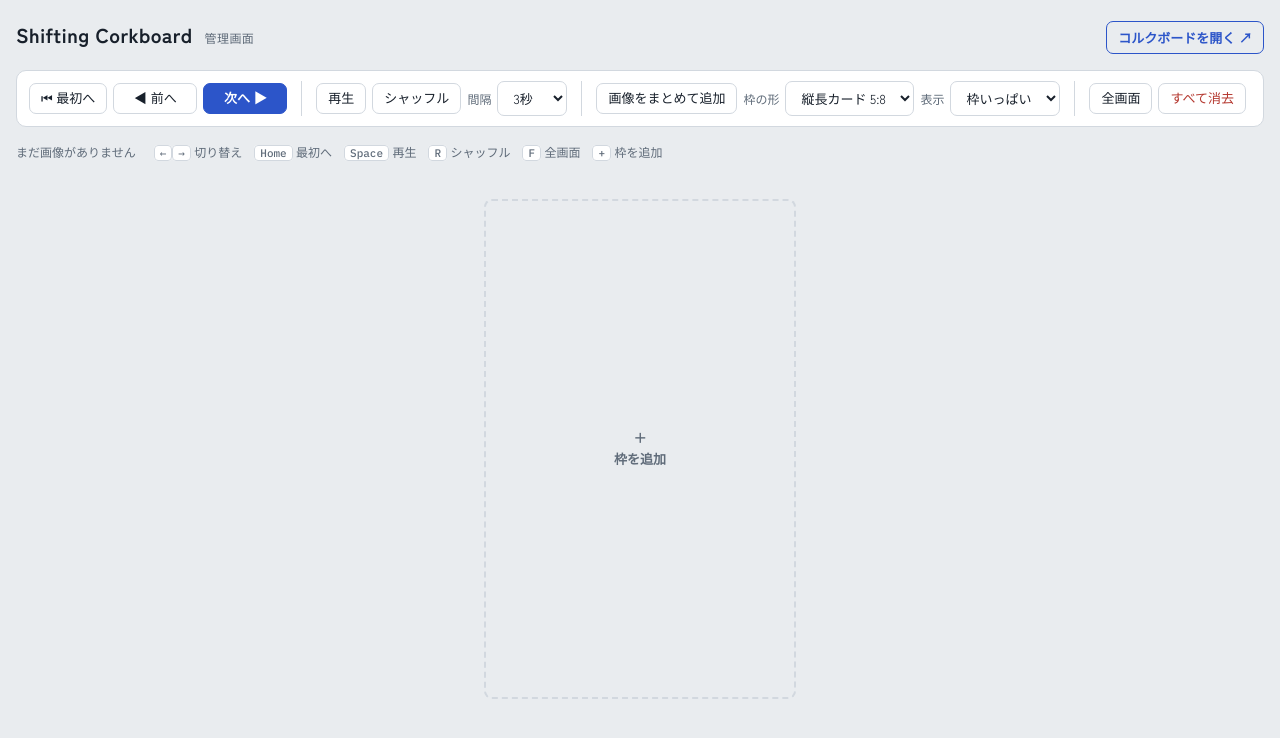
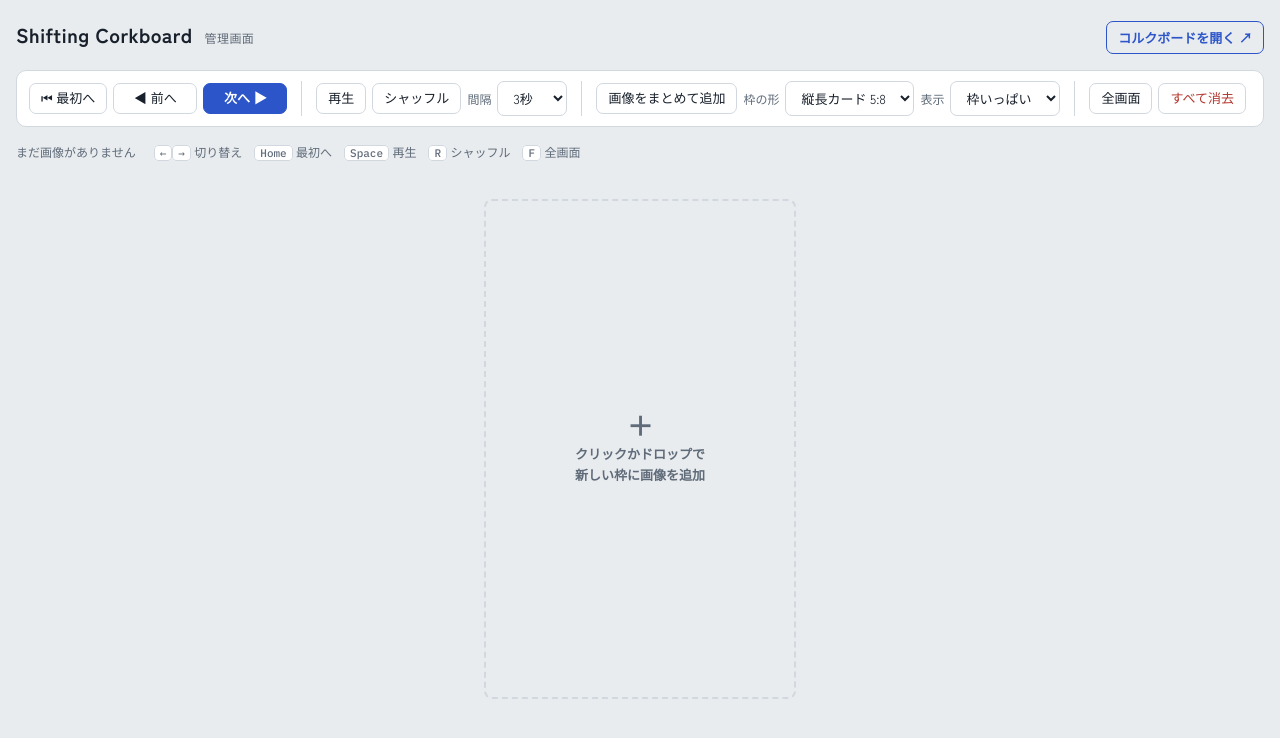
Before and after one commit to ishi720/shifting-corkboard-viewer, a Svelte app: page / in a window 1280 px wide. Shown: the top 738 px of the page. Built offline with nearby package versions, Linux system fonts and the light colour scheme.

Commit message:
枠を追加を削除し、直接画像をドロップできるように変更

```diff
--- a/src/admin/App.svelte
+++ b/src/admin/App.svelte
@@ -9,10 +9,12 @@
   let fsError = $state(false);
   let editingId = $state(null); // 中身を編集中の枠ID
   let fullscreen = $state(false);
+  let newInput = $state();
+  let newDrag = $state(false);
 
   const boardUrl = `${import.meta.env.BASE_URL}board.html`;
 
-  // 末尾の「枠を追加」タイル。全画面・上限到達時・空の枠があるときは出さない
+  // 末尾の新しい枠の受け口。全画面・上限到達時・空の枠があるときは出さない
   const showAdd = $derived(
     !fullscreen && viewer.slots.length < MAX_SLOTS && viewer.slots.every((s) => s.imgs.length),
   );
@@ -51,7 +53,21 @@
     else if (e.key === ' ') { e.preventDefault(); viewer.setPlay(!viewer.playing); }
     else if (e.key === 'r' || e.key === 'R') viewer.setShuffle(!viewer.shuffle);
     else if (e.key === 'f' || e.key === 'F') toggleFs();
-    else if (e.key === '+') viewer.addSlot();
+  }
+
+  // 新しい枠への画像ドロップ
+  function onNewOver(e) {
+    if (!e.dataTransfer.types.includes('Files')) return;
+    e.preventDefault();
+    e.stopPropagation();
+    newDrag = true;
+  }
+  function onNewDrop(e) {
+    if (!e.dataTransfer.types.includes('Files')) return;
+    e.preventDefault();
+    e.stopPropagation();
+    newDrag = false;
+    viewer.addNew(e.dataTransfer.files);
   }
 
   // 枠外へのドロップは全枠に配る
@@ -120,7 +136,7 @@
       {:else if viewer.total}{viewer.total}枚を読み込み済み
       {:else}まだ画像がありません{/if}
     </span>
-    <span><kbd>←</kbd><kbd>→</kbd> 切り替え　<kbd>Home</kbd> 最初へ　<kbd>Space</kbd> 再生　<kbd>R</kbd> シャッフル　<kbd>F</kbd> 全画面　<kbd>+</kbd> 枠を追加</span>
+    <span><kbd>←</kbd><kbd>→</kbd> 切り替え　<kbd>Home</kbd> 最初へ　<kbd>Space</kbd> 再生　<kbd>R</kbd> シャッフル　<kbd>F</kbd> 全画面</span>
   </p>
 
   <div class="stage" role="list" bind:this={stage} style:--cols={cols} style:--rows={rows}>
@@ -131,7 +147,13 @@
       <!-- 見出しの高さぶん空けて、枠と上端をそろえる -->
       <div class="addcol">
         <span class="addcol-head" aria-hidden="true">&nbsp;</span>
-        <button class="addtile" onclick={() => viewer.addSlot()} title="枠を追加（+）">＋<br />枠を追加</button>
+        <button class="addtile" class:drag={newDrag} onclick={() => newInput.click()}
+          ondragover={onNewOver} ondragleave={() => (newDrag = false)} ondrop={onNewDrop}>
+          <span class="addtile-plus" aria-hidden="true">＋</span>
+          クリックかドロップで<br />新しい枠に画像を追加
+        </button>
+        <input bind:this={newInput} type="file" accept="image/*" multiple hidden
+          onchange={(e) => { viewer.addNew(e.currentTarget.files); e.currentTarget.value = ''; }} />
       </div>
     {/if}
   </div>
@@ -201,7 +223,7 @@
     min-width: 84px;
   }
 
-  /* 末尾の「枠を追加」タイル。Slot と同じ縦並び */
+  /* 末尾の新しい枠の受け口。Slot の空の枠と同じ見た目 */
   .addcol {
     display: flex;
     flex-direction: column;
@@ -216,14 +238,29 @@
   .addtile {
     aspect-ratio: var(--ratio);
     width: 100%;
+    display: flex;
+    flex-direction: column;
+    align-items: center;
+    justify-content: center;
+    gap: 6px;
+    padding: 8px;
     border: 2px dashed var(--line);
     border-radius: 8px;
+    background: transparent;
     color: var(--muted);
+    font-size: 13px;
     font-weight: 700;
     line-height: 1.6;
+    text-align: center;
   }
 
-  .addtile:hover {
+  .addtile-plus {
+    font-size: 26px;
+    line-height: 1;
+  }
+
+  .addtile:hover,
+  .addtile.drag {
     border-color: var(--accent);
     color: var(--accent);
   }
```
Also changed, not shown: src/lib/viewer.svelte.js.
